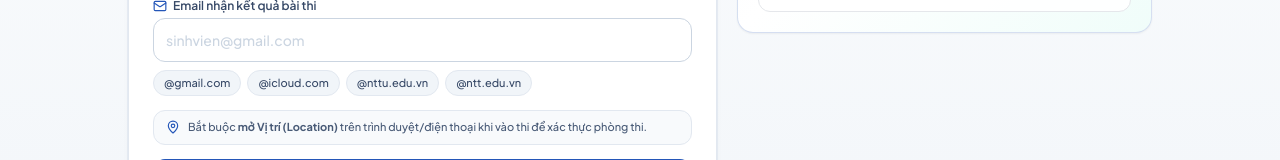
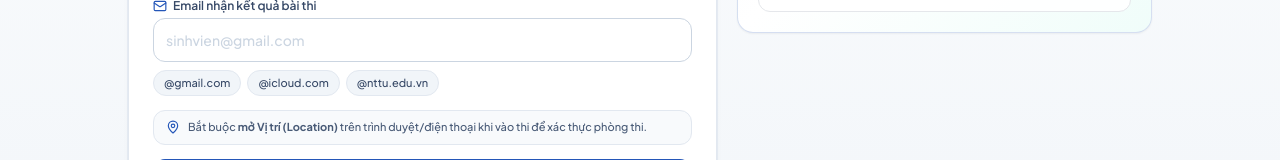
Before and after one commit to johntroger/vneconomics-testing-platform, a React (Vite) app: page / in a window 1280 px wide. Shown: the part 504-664 px from the top of the page. Built offline with nearby package versions, Linux system fonts and the light colour scheme; no server answers.

Commit message:
ui: remove @ntt.edu.vn from email domain quick-fill chips

```diff
--- a/src/pages/HomePortalPage.tsx
+++ b/src/pages/HomePortalPage.tsx
@@ -18,7 +18,7 @@ import {
 } from 'lucide-react';
 import { RoomMatchOption, useExamPlatform } from '../context/ExamContext';
 
-const DOMAIN_CHIPS = ['@gmail.com', '@icloud.com', '@nttu.edu.vn', '@ntt.edu.vn'];
+const DOMAIN_CHIPS = ['@gmail.com', '@icloud.com', '@nttu.edu.vn'];
 const COMMON_EMAIL_TYPOS = ['@gmai.com', '@gmial.com', '@gnail.com', '@yaho.com', '@gamil.com'];
 
 function getDeviceLabel(): string {
```
